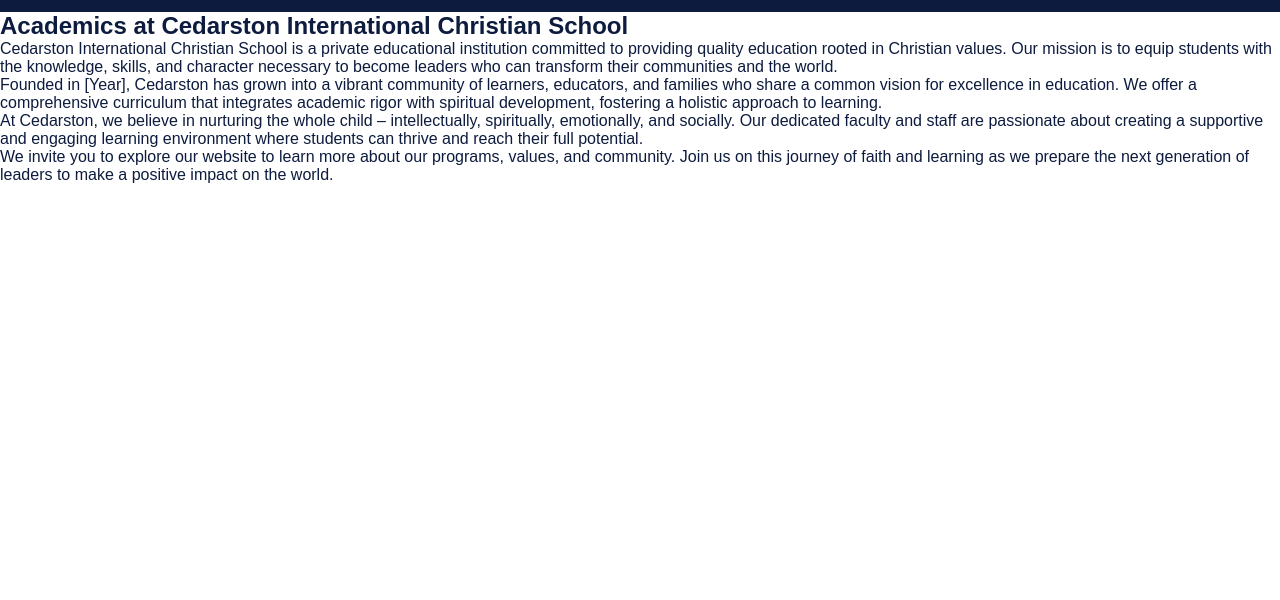
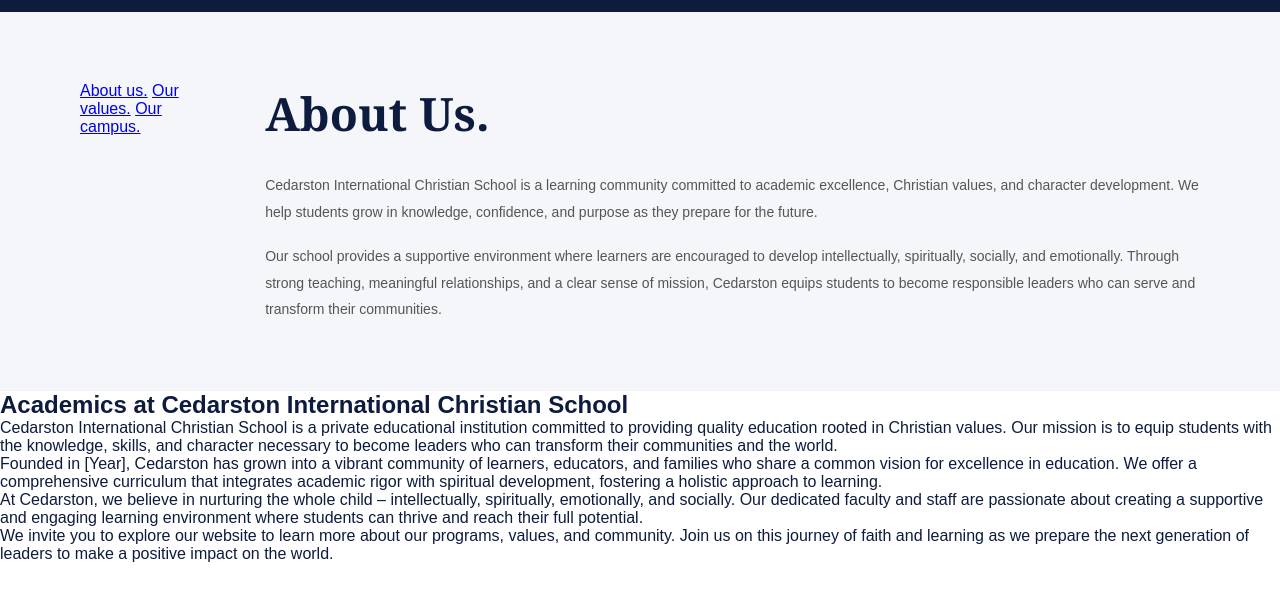
Before and after one commit to shalomshanut-stack/fixon, a plain HTML site: page academics.html in a window 1280 px wide. Shown: the part 68-668 px from the top of the page. Drawn offline with Linux system fonts and the light colour scheme.

Commit message:
Working on the about page edits

```diff
--- a/academics.html
+++ b/academics.html
@@ -25,6 +25,34 @@
 
         </div>
 
+        <!-- ABOUT INTRO -->
+        <div class="about-page-intro">
+
+        <div class="about-side-links">
+           <a href="#">About us.</a>
+           <a href="#">Our values.</a>
+           <a href="#">Our campus.</a>
+        </div>
+
+       <div class="about-main-text">
+          <h1>About Us.</h1>
+
+          <p>
+            Cedarston International Christian School is a learning community committed to academic excellence,
+            Christian values, and character development. We help students grow in knowledge, confidence, and
+            purpose as they prepare for the future.
+         </p>
+
+         <p>
+            Our school provides a supportive environment where learners are encouraged to develop intellectually,
+            spiritually, socially, and emotionally. Through strong teaching, meaningful relationships, and a clear
+            sense of mission, Cedarston equips students to become responsible leaders who can serve and transform
+            their communities.
+         </p>
+        </div>
+
+        </div>
+
         <!-- ACADEMICS SECTION -->
         <div class="academics-section">
 
@@ -40,5 +68,7 @@
 
         </div>
 
+
+
     </body>
 </html>
--- a/style.css
+++ b/style.css
@@ -402,3 +402,25 @@ body {
 .event-tag:hover {
     background-color: #4a9e3f;
 }
+
+.about-page-intro {
+    background-color:#f4f6f9;
+    padding: 70px 80px 50px;
+    display:flex;
+    gap: 70px;
+    align-items: flex-start;
+}
+
+.about-main-text h1 {
+    font-family: Georgia;
+    color: #0d1b3e;
+    font-size: 46px;
+    margin-bottom: 28px;
+}
+
+.about-main-text p {
+    color: #555;
+    font-size: 14px;
+    line-height: 1.9;
+    margin-bottom: 18px;
+}
```
Also changed, not shown: about.html (+14 -10 lines).
